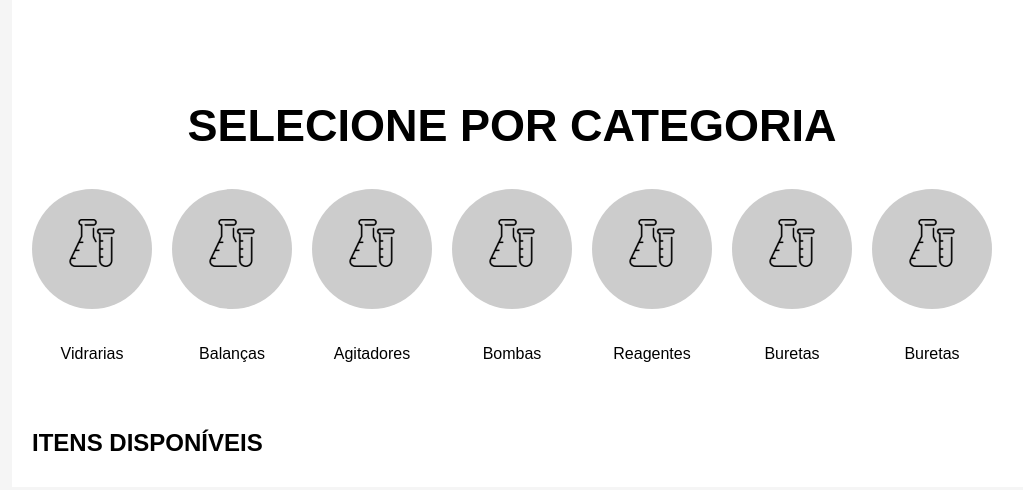
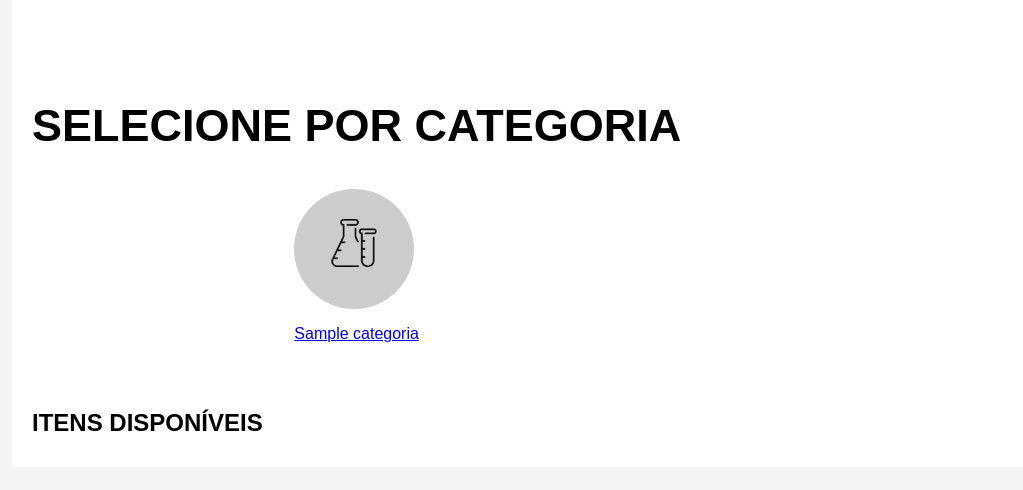
Before and after one commit to Jessica-Laizi/QUI-TROCA, a Django app: page /categorias/1 in a window 1280 px wide. Shown: the part 115-605 px from the top of the page, without its empty margins (28-1051 px from the left). Run offline with Django 5.2, Linux system fonts and the light colour scheme; tables that the repository leaves empty hold one stand-in row (values such as "Sample post").

Commit message:
add campo de categoria ao inventario

```diff
--- a/inventario/models.py
+++ b/inventario/models.py
@@ -4,6 +4,9 @@ from django.contrib.auth.models import User
 # Create your models here.
 class Campus(models.Model):
     campus=models.CharField(max_length=50,null=False)
+
+class Categoria(models.Model):
+    nome=models.CharField(max_length=50,null=False)
 
 class Inventario(models.Model):
     nome=models.CharField(max_length=50,null=False)
@@ -15,6 +18,7 @@ class Inventario(models.Model):
     estado_de_uso=models.CharField(max_length=50,null=False)
     imagem=models.CharField(max_length=100,null=True)
     campus=models.ForeignKey(Campus, on_delete=models.CASCADE)
+    categoria=models.ForeignKey(Categoria, on_delete=models.CASCADE)
 
 class Usuario(models.Model):
     matricula=models.CharField(max_length=15,null=False)
--- a/inventario/views.py
+++ b/inventario/views.py
@@ -1,5 +1,5 @@
 from django.shortcuts import render,redirect
-from inventario.models import Campus, Inventario, Usuario
+from inventario.models import Campus, Categoria, Inventario, Usuario
 from django.conf import settings
 from pathlib import os
 from django.contrib.auth import logout
@@ -14,12 +14,14 @@ def index(request):
 def listagem(request):
     listagem=Inventario.objects.all()
     campus=Campus.objects.all()
-    return render(request,  "listagem.html", {'listagem':listagem, 'campus':campus})
+    categorias=Categoria.objects.all()
+    return render(request, "listagem.html", {'listagem':listagem, 'campus':campus, 'categorias':categorias})
 
 
 def categorias(request,categoria):
-    inventario=Inventario.objects.filter(disponivel='sim')
-    return render(request,  "categorias.html", {'inventario':inventario,'categoria':categoria})
+    inventario=Inventario.objects.filter(disponivel='sim', categoria_id=categoria)
+    categorias=Categoria.objects.all()
+    return render(request,  "categorias.html", {'inventario':inventario,'categorias':categorias})
 
 def add(request):
     return render(request, "form.html")
--- a/templates/categorias.html
+++ b/templates/categorias.html
@@ -6,6 +6,18 @@
 <section>
     <h1>SELECIONE POR CATEGORIA</h1>
     <div class="categorias">
+        {% for cat in categorias %}
+        <div class="categoria">
+            <a href="{% url "categorias" cat.id %}">
+            <div class="img">
+
+                <img src="{% static "img/iconbecker.png" alt="cat.nome" %}">
+            </div>
+            <p>{{cat.nome}}</p>
+        </a>
+        </div>
+        {% endfor %}
+            {% comment %} <div class="categorias">
         <div class="categoria">
             <div class="img">
                 <img src="{% static "img/iconbecker.png" alt="Vidrarias" %}">
@@ -47,7 +59,7 @@
                 <img src="{% static "img/iconbecker.png" alt="Vidrarias" %}">
         </div>
             <p>Buretas</p>
-    </div>
+    </div> {% endcomment %}
     </section>
 
     <section>
```
Also changed, not shown: templates/listagem.html (+12 -1 lines), inventario/migrations/0006_categoria.py (added), inventario/migrations/0007_inventario_categoria.py (added).
